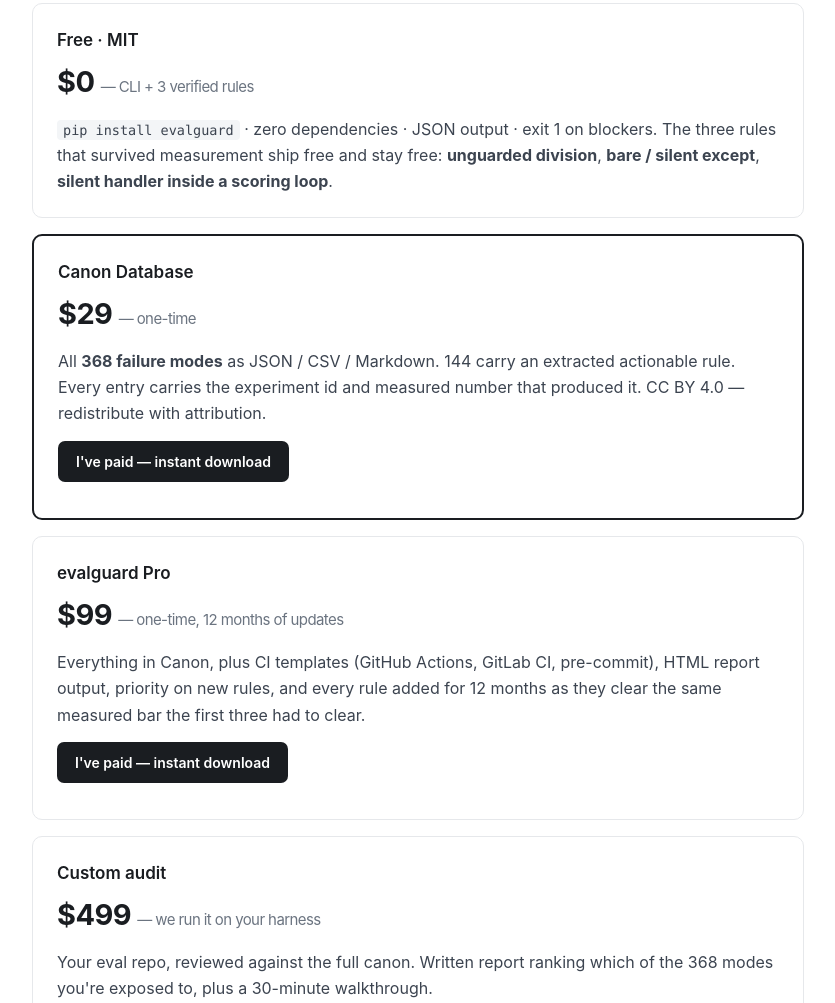
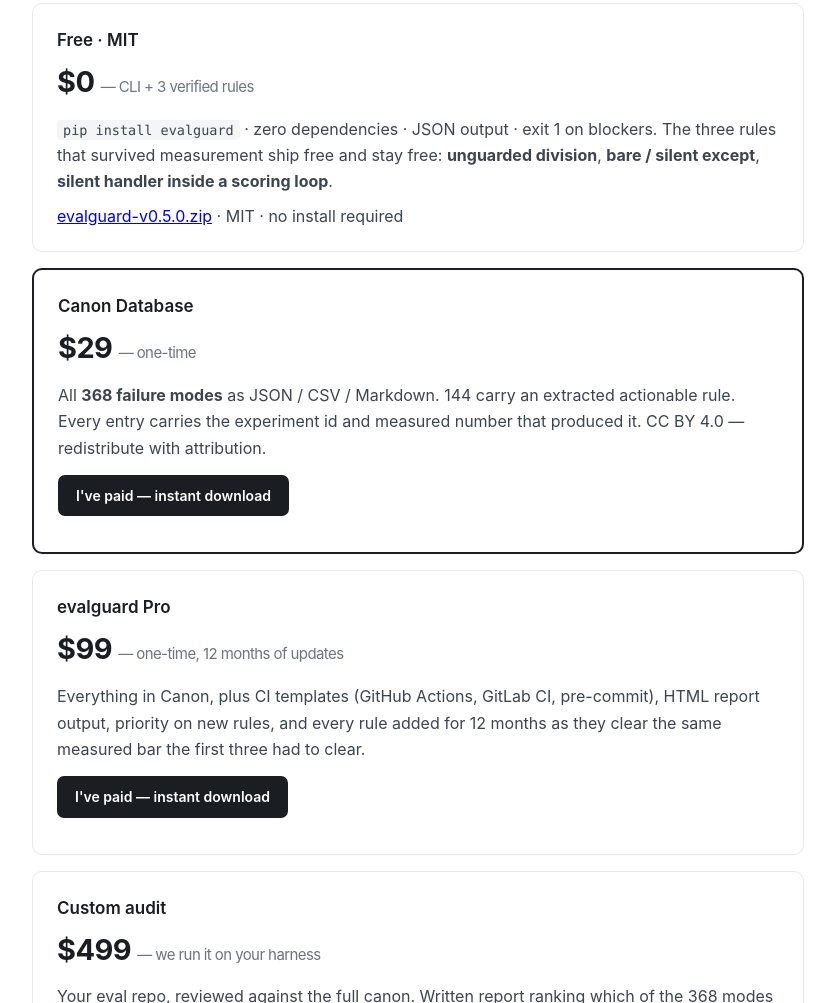
Before and after one commit to zhumeiyan/evalguard, a plain HTML site: page index.html in a window 1280 px wide. Shown: the part 3005-4008 px from the top of the page, without its empty margins (222-1057 px from the left). Drawn offline with Linux system fonts and the light colour scheme.

Commit message:
exp135: add v0.5.0 download link

```diff
--- a/index.html
+++ b/index.html
@@ -111,6 +111,7 @@
     <div class="tname">Free · MIT</div>
     <div class="price">$0 <span>— CLI + 3 verified rules</span></div>
     <p style="margin-top:10px;margin-bottom:0"><code>pip install evalguard</code> · zero dependencies · JSON output · exit 1 on blockers. The three rules that survived measurement ship free and stay free: <b>unguarded division</b>, <b>bare / silent except</b>, <b>silent handler inside a scoring loop</b>.</p>
+    <p style="margin-top:8px;margin-bottom:0"><a href="https://github.com/zhumeiyan/evalguard/raw/main/evalguard-v0.5.0.zip">evalguard-v0.5.0.zip</a> · MIT · no install required</p>
   </div>
 
   <div class="tier best">
```
